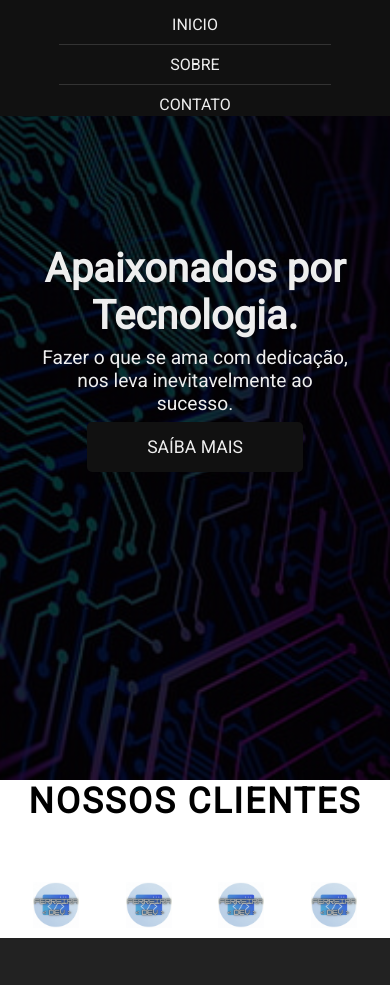
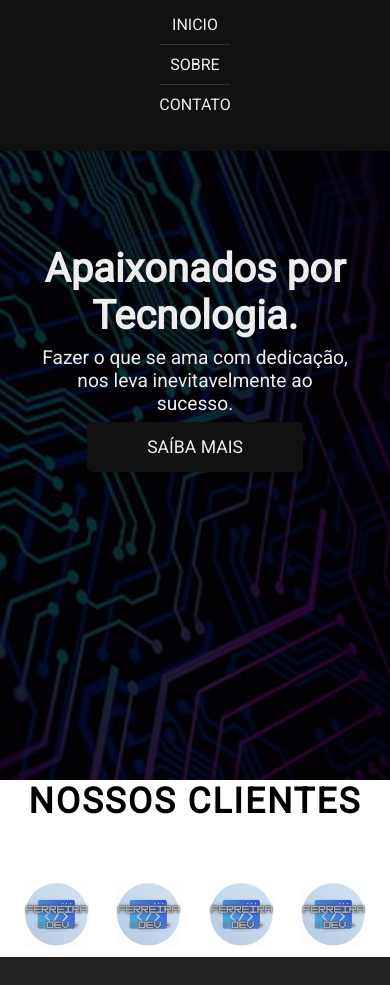
Before and after one commit to robsferreira-dev/ferreira-dev, a plain HTML site: page index.html in a window 390 px wide. Shown: the part 64-1049 px from the top of the page. Drawn offline with nearby package versions, Linux system fonts and the light colour scheme; files whose address does not match are found by name.

Commit message:
adicionado novo email para receber do forms e corrigido navbar

```diff
--- a/css/mobile.css
+++ b/css/mobile.css
@@ -1,5 +1,5 @@
 #navbar {
-    height: 180px
+    height: 215px;
 }
 
 #navbar-container {
@@ -9,8 +9,8 @@
 
 #navbar-items {
     flex-direction: column;
-    text-align: center;
     width: 100%;
+    padding-bottom: 20px;
 }
 
 #navbar-items li:nth-child(2) {
@@ -28,6 +28,10 @@
 
 #clients-container {
     grid-template-columns: reaat(2,1fr);
+}
+
+#clients-container img {
+    width: 70%;
 }
 
 .client {
--- a/css/style.css
+++ b/css/style.css
@@ -86,6 +86,7 @@ a {
 }
 
 #navbar-items {
+    align-items: Center;
     display: flex;
     list-style: none;
     text-transform: uppercase;
--- a/index.html
+++ b/index.html
@@ -122,7 +122,8 @@
         <div class="headline">Contato</div>
         <div id="contato-container">
             <form
-                action="https://formsubmit.co/oficinadocomputador.oficial@gmail.com"
+                action="https://formsubmit.co/ferreira.dev.oficial@gmail.com
+                "
                 method="POST"
                 data-form
             >
```
